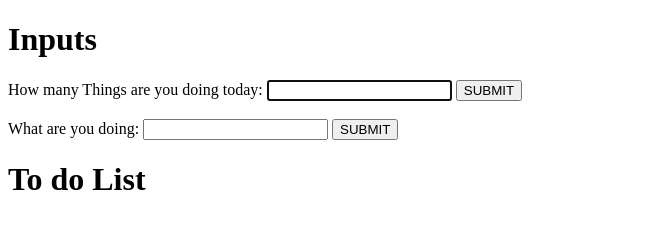
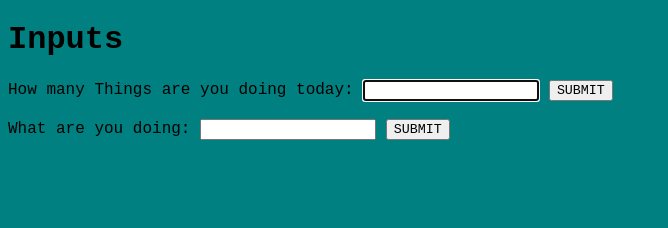
Before and after one commit to Rz116/Web-2, a plain HTML site: page public/index.html in a window 1280 px wide. Shown: the whole page, without its empty margins (0-668 px from the left). Drawn offline with Linux system fonts and the light colour scheme.

Commit message:
Update index.html

```diff
--- a/public/index.html
+++ b/public/index.html
@@ -2,8 +2,8 @@
 <html>
 	<head>
 		<title>Insert title here</title>
-		<link href = "Inputs.css" rel = "stylesheet"></link>
-		<script src = "Inputs.js"></script>
+		<link href = "customize.css" rel = "stylesheet"></link>
+		<script src = "script.js"></script>
 	</head>
 	<body>
 		<div id = "Inputs">
```
